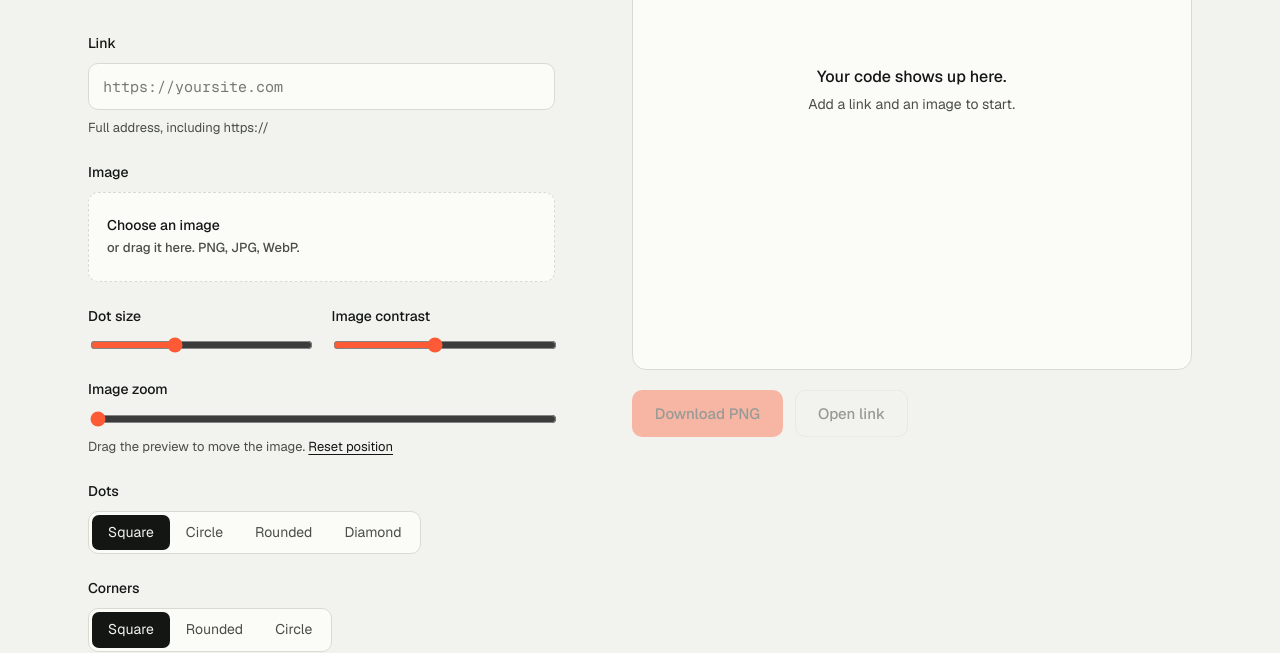
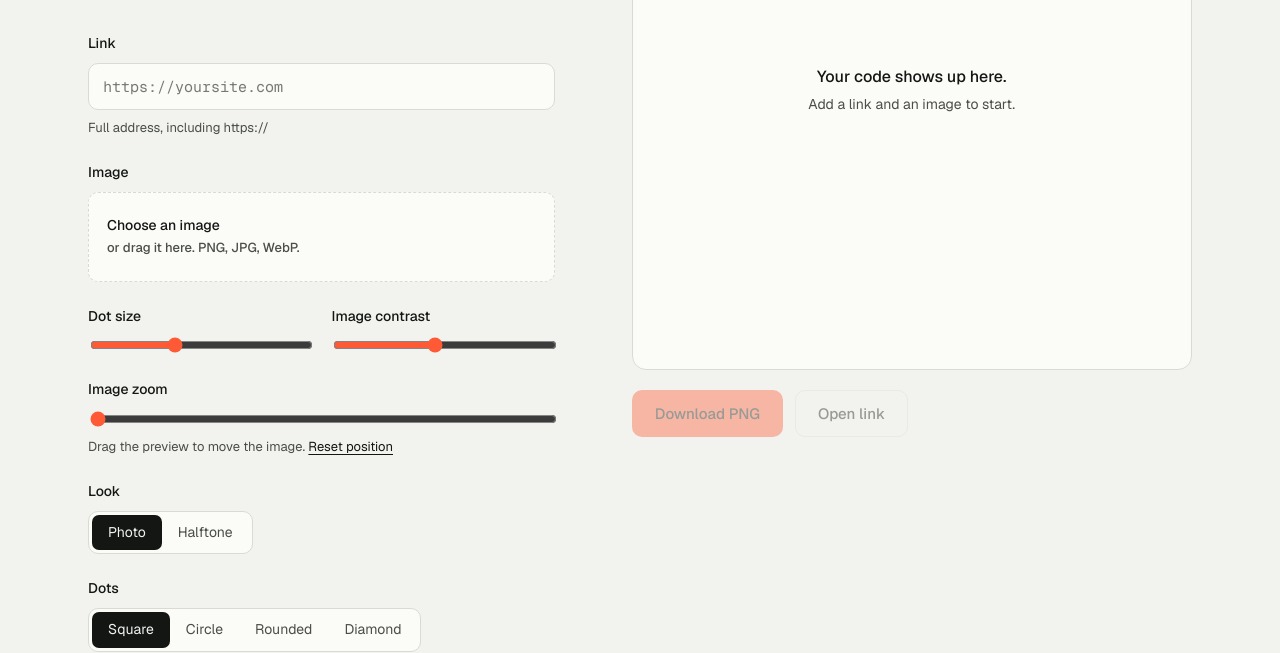
Before and after one commit to Aashu9019/FaceQR, a plain HTML site: page index.html in a window 1280 px wide. Shown: the part 318-971 px from the top of the page. Drawn offline with nearby package versions, Linux system fonts and the light colour scheme.

Commit message:
Add halftone look option

```diff
--- a/index.html
+++ b/index.html
@@ -55,6 +55,14 @@
       </div>
 
       <div class="field">
+        <span class="label">Look</span>
+        <div class="seg" role="radiogroup" aria-label="Look" data-group="mode">
+          <button type="button" role="radio" aria-checked="true" data-value="photo">Photo</button>
+          <button type="button" role="radio" aria-checked="false" data-value="halftone">Halftone</button>
+        </div>
+      </div>
+
+      <div class="field">
         <span class="label">Dots</span>
         <div class="seg" role="radiogroup" aria-label="Dot shape" data-group="shape">
           <button type="button" role="radio" aria-checked="true" data-value="square">Square</button>
```
